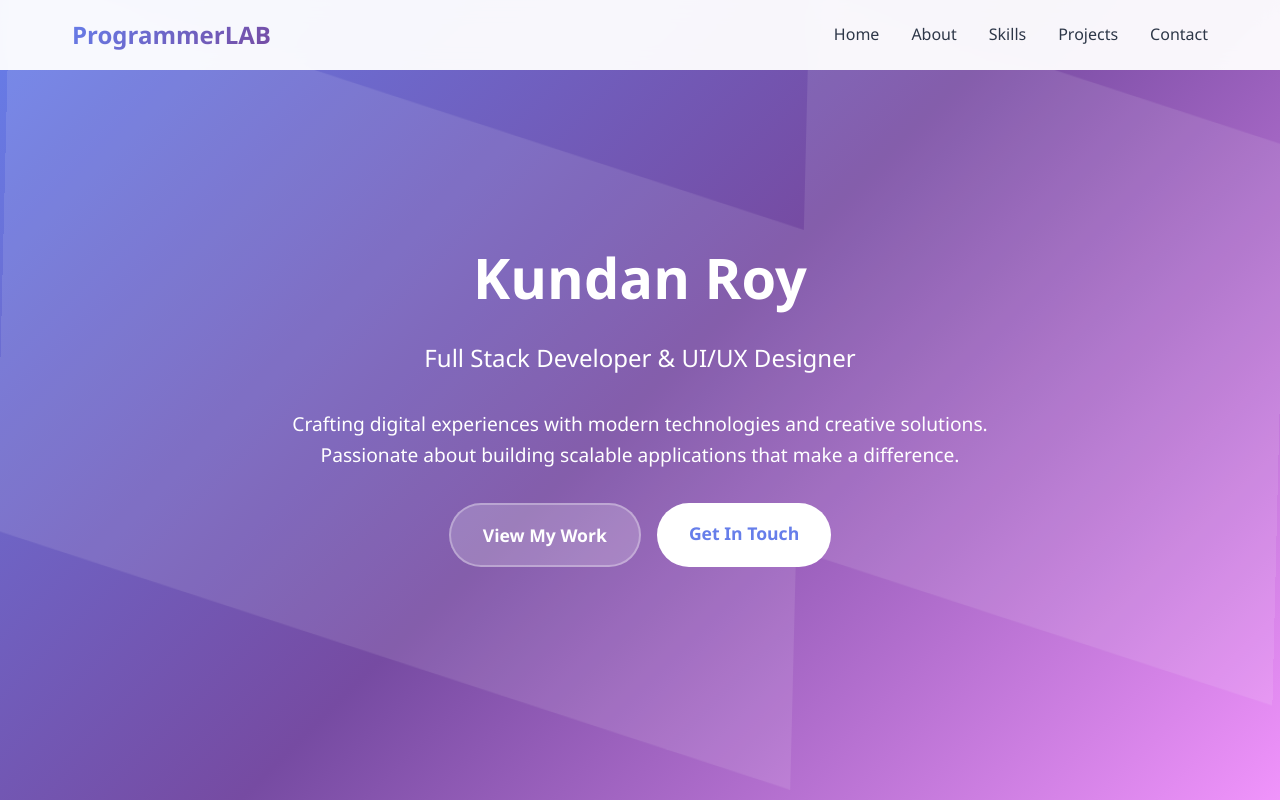
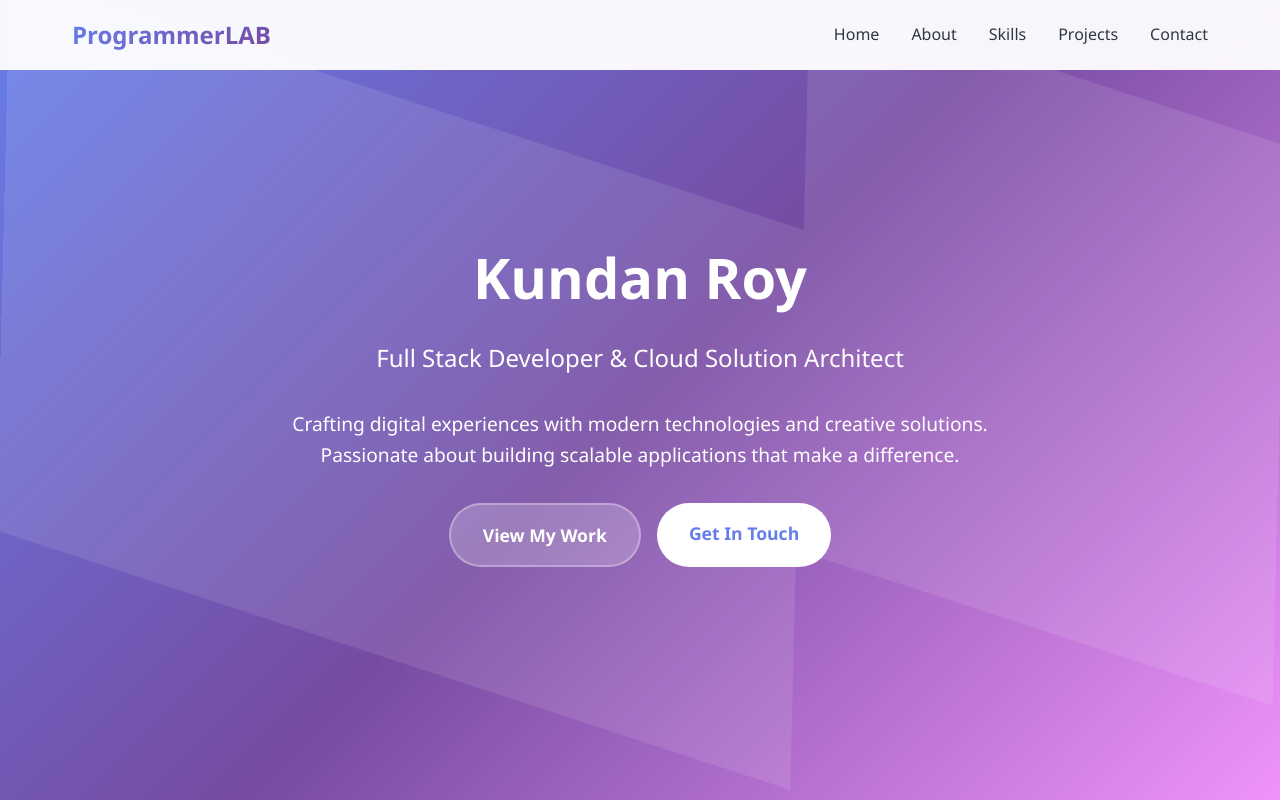
Before and after one commit to krsdata/site, a plain HTML site: page index.html in a window 1280 px wide. Shown: the top 800 px of the page. Drawn offline with Linux system fonts and the light colour scheme.

Commit message:
Update index.html

```diff
--- a/index.html
+++ b/index.html
@@ -531,7 +531,7 @@
     <section id="home" class="hero">
         <div class="hero-content">
             <h1>Kundan Roy</h1>
-            <div class="subtitle">Full Stack Developer & UI/UX Designer</div>
+            <div class="subtitle">Full Stack Developer & Cloud Solution Architect</div>
             <p>Crafting digital experiences with modern technologies and creative solutions. Passionate about building scalable applications that make a difference.</p>
             <div class="cta-buttons">
                 <a href="#projects" class="btn btn-primary">View My Work</a>
```
